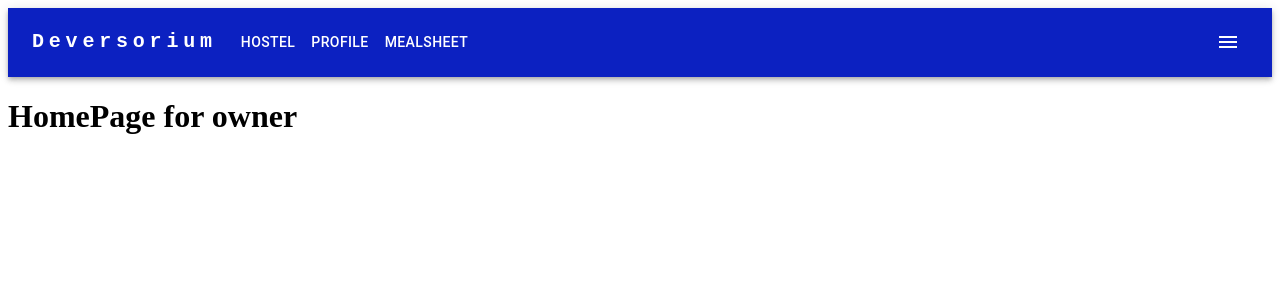
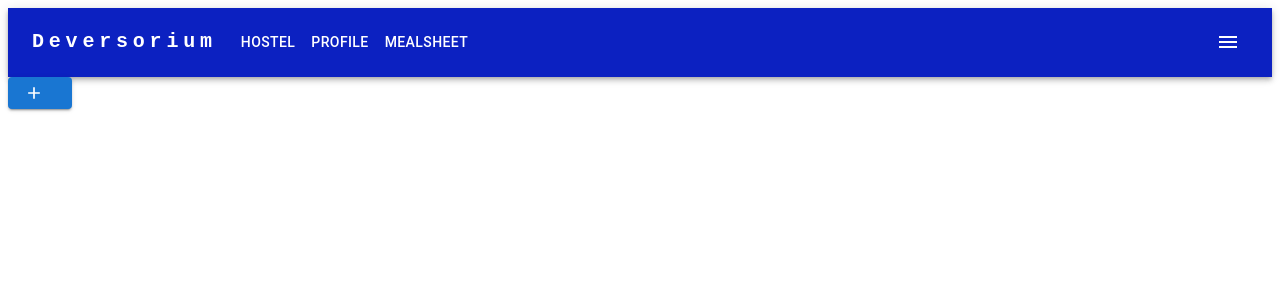
Before and after one commit to prothitoshovon/Deversorium, a React (Create React App) app in the folder frontend/: page / in a window 1280 px wide. Shown: the top 300 px of the page. Built offline with nearby package versions, Linux system fonts and the light colour scheme.

Commit message:
Button navigation for Hostel form

```diff
--- a/frontend/src/App.js
+++ b/frontend/src/App.js
@@ -5,6 +5,7 @@ import Homepage from './components/Owner/Homepage/Homepage'
 import Profile from './components/Owner/Profile/Profile'
 import Hostel from './components/Owner/Hostel/Hostel'
 import Mealsheet from './components/Owner/Mealsheet/Mealsheet'
+import HostelForm from './components/Owner/HostelForm/HostelForm'
 
 
 function App() {
@@ -17,6 +18,7 @@ function App() {
                 <Route path="Profile" element={<Profile/>}/>
                 <Route path="Hostel" element={<Hostel/>}/>
                 <Route path="Mealsheet" element={<Mealsheet/>}/>
+                <Route path="HostelForm" element={<HostelForm/>}/>
             </Routes>
 
 
--- a/frontend/src/components/Owner/Homepage/Homepage.js
+++ b/frontend/src/components/Owner/Homepage/Homepage.js
@@ -1,10 +1,20 @@
 import React from 'react'
 import {Route, Routes} from "react-router"
+import HostelForm from '../HostelForm/HostelForm'
+import { Link } from 'react-router-dom';
+import AddIcon from '@mui/icons-material/Add';
+import { Button, IconButton } from '@mui/material'
 function Homepage() {
   return (
     <div>
-      <h1>HomePage for owner</h1>
+   <Link to="/HostelForm">
+    <Button variant="contained" startIcon={<AddIcon/>} >
+
+
+    </Button>
+    </Link>
     </div>
+
   )
 }
 
--- /dev/null
+++ b/frontend/src/components/Owner/HostelForm/HostelForm.js
@@ -0,0 +1,11 @@
+import React from 'react'
+
+function HostelForm() {
+  return (
+    <div>
+      <h1>Create new hostel form</h1>
+    </div>
+  )
+}
+
+export default HostelForm
```
